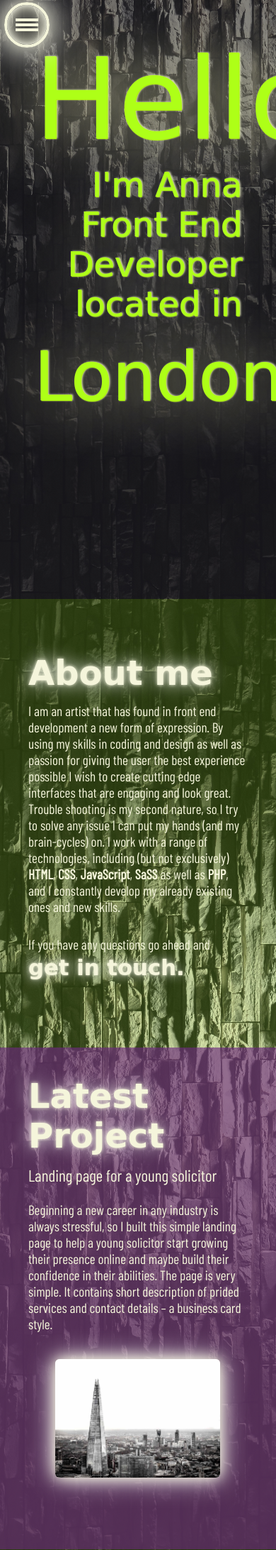
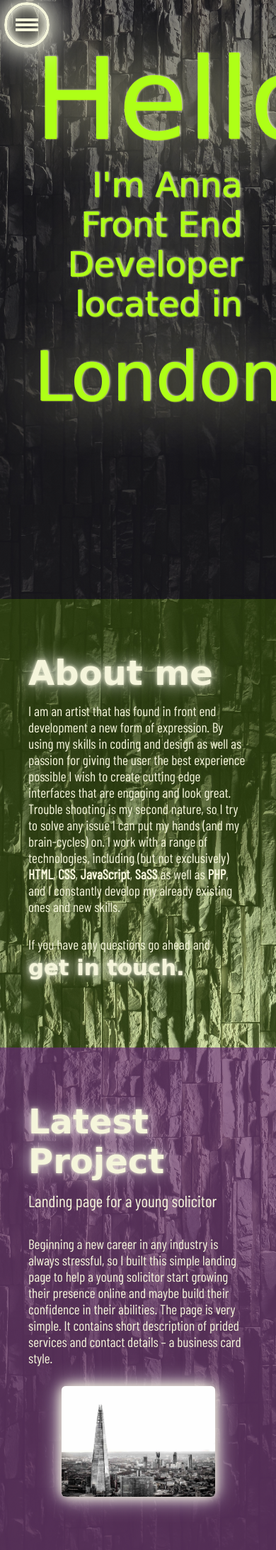
Before and after one commit to AnneCreeYates/portfolio-website, a PHP site: page / in a window 390 px wide; the page is wider, and only the part inside the window is pictured. Shown: the top 2184 px of that part at 71% size. Run offline with PHP 8.4, Linux system fonts and the light colour scheme; some web fonts are replaced.

Commit message:
in index.php: commented out the wrapper class - was messing up the grid layout; added the h1 class name and fixed quotation marks in project image class, added a commented out button for the future git hub link button; in about.scss: removed the unnecessary nesting with & and moved the properties up, removed grid-area from h1 - was obsolete; in work.scss: added the grid layout and media queries for 60em -- still need to do the 4K option

```diff
--- a/css/index.css
+++ b/css/index.css
@@ -197,18 +197,18 @@ body {
   grid-area: getInTouch__para;
 }
 @media (min-width: 40em) {
+  .about {
+    padding: 10vh 5vw;
+    grid-template-columns: repeat(2, 1fr);
+    grid-template-rows: max-content;
+    grid-template-areas: "image about__title " "image about__para " "image getInTouch__para ";
+  }
   .about img {
     display: flex;
     width: 40vw;
     height: auto;
     border-radius: 24px;
     margin: 0 auto;
-  }
-  .about {
-    padding: 10vh 5vw;
-    grid-template-columns: repeat(2, 1fr);
-    grid-template-rows: max-content;
-    grid-template-areas: "image about__title about__title" "image about__para about__para" "image getInTouch__para getInTouch__para";
   }
 }
 @media (min-width: 60em) {
@@ -229,7 +229,6 @@ body {
   color: rgb(245, 245, 219);
   margin-bottom: 0.3em;
   text-shadow: 0 0 0.1em rgb(245, 245, 219), 0 0 0.5em white;
-  grid-area: "about__title";
 }
 .about p, .about ul {
   color: rgb(245, 245, 219);
@@ -259,8 +258,51 @@ body {
   position: relative;
   width: 100vw;
   height: auto;
-  padding: 2.5em;
+  padding: 9vh 2.5em;
   background-color: rgba(116, 63, 116, 0.7);
+  grid-template-columns: 1fr;
+  grid-template-rows: auto;
+  grid-template-areas: "work" "work__project-title" "work__project-description" "work__project-image";
+}
+.work .work__header {
+  grid-area: work;
+}
+.work .work__project-title {
+  grid-area: work__project-title;
+}
+.work .work__project-description {
+  grid-area: work__project-description;
+}
+.work a {
+  grid-area: work__project-image;
+}
+@media (min-width: 60em) {
+  .work {
+    padding: 10vh;
+    grid-template-columns: repeat(3, 1fr);
+    grid-template-rows: 0.2fr min-content 1fr;
+    grid-template-areas: "work                         work__project-image work__project-image" "work__project-title          work__project-image work__project-image" "work__project-description    work__project-image work__project-image";
+  }
+  .work .work__project-image {
+    display: flex;
+    max-width: 45em;
+    height: auto;
+    width: 85%;
+  }
+  .work .work__header {
+    display: flex;
+    max-width: 25em;
+  }
+  .work .work__project-title {
+    display: flex;
+    margin-top: 0.3em;
+    max-width: 25em;
+  }
+  .work .work__project-description {
+    display: flex;
+    margin-top: 2em;
+    max-width: 25em;
+  }
 }
 .work h1 {
   font-family: "Zen Loop", cursive;
@@ -275,7 +317,7 @@ body {
   font-size: 1.2em;
   font-family: "Barlow Condensed", sans-serif;
   font-weight: 500;
-  margin-bottom: 1em;
+  margin-bottom: 1.5em;
   width: 100%;
   height: auto;
 }
@@ -285,9 +327,10 @@ body {
 }
 
 .work__project-image {
-  width: 75%;
+  display: flex;
+  width: 70%;
   height: auto;
-  margin: 2em;
+  margin: 0 auto;
   border-radius: 6px;
   box-shadow: inset 0 0 1em rgb(245, 245, 219), 0 0 1em rgb(245, 245, 219), inset 0 0 0.3em white, 0 0 2em white;
 }
--- a/index.php
+++ b/index.php
@@ -87,19 +87,17 @@
   </section>
 
   <section class="work">
-    <div class="work__wrapper">
-      <h1 id="work">Latest Project</h1>
+    <!-- <div class="work__wrapper"> -->
+      <h1 id="work" class = "work__header">Latest Project</h1>
       <h2 class = "work__project-title">Landing page for a young solicitor</h2>
-        <p class = "work__project-description">
-        Beginning a new career in any industry is always stressful, so I built this simple landing page to help a young solicitor start growing their presence online and maybe build their confidence in their abilities.
-The page is very simple. It contains short description of prided services and contact details – a business card style.
+        <p class = "work__project-description">Beginning a new career in any industry is always stressful, so I built this simple landing page to help a young solicitor start growing their presence online and maybe build their confidence in their abilities.
+The page is very simple. It contains short description of prided services and contact details – a business card style.</p>
+        <a href="http://solicitor-southkensington.rf.gd" target="_blank">
+            <img class = "work__project-image" src="imgs\the-shard-london-skyline2-forweb.jpg" alt="black and white London skyline featuring the Shard"/>
+        </a>
 
-          <a href="http://solicitor-southkensington.rf.gd" target="_blank">
-            <img class = work__project-image src="imgs\the-shard-london-skyline2-forweb.jpg" alt="black and white London skyline featuring the Shard"/>
-            <!--the jpg with the first glance of the website goes here-->
-          </a>
-        </p>
-    </div>
+        <!-- <button class = "github-repo__button" type = "button" >GitHub Repo</button> -->
+    <!-- </div> -->
   </section>
 
   <section class="contact">
--- a/sass_files/_about.scss
+++ b/sass_files/_about.scss
@@ -39,23 +39,20 @@
 
     @include modules.mq {
 
+        padding: 10vh 5vw;
+        grid-template-columns: repeat(2, 1fr);
+        grid-template-rows: max-content;
+        grid-template-areas:
+        "image about__title "
+        "image about__para "
+        "image getInTouch__para ";
+
         img {
             display: flex;
             width:40vw;
             height: auto;
             border-radius: 24px;
             margin: 0 auto;
-
-        }
-
-        & {
-            padding: 10vh 5vw;
-            grid-template-columns: repeat(2, 1fr);
-            grid-template-rows: max-content;
-            grid-template-areas:
-            "image about__title about__title"
-            "image about__para about__para"
-            "image getInTouch__para getInTouch__para";
 
         }
 
@@ -85,7 +82,6 @@
     h1 {
        @include modules.section-title;
        @include modules.neon-text;
-       grid-area: "about__title";
     }
 
     p, ul {
--- a/sass_files/_work.scss
+++ b/sass_files/_work.scss
@@ -6,8 +6,70 @@
     position:relative;
     width: 100vw;
     height: auto;
-    padding: 2.5em;
+    padding: 9vh 2.5em;
     background-color: rgba($color: variables.$primary-clr, $alpha: .7);
+    grid-template-columns: 1fr;
+    grid-template-rows: auto;
+    grid-template-areas:
+    "work"
+    "work__project-title"
+    "work__project-description"
+    "work__project-image";
+
+    .work__header {
+        grid-area: work;
+    }
+
+    .work__project-title {
+        grid-area: work__project-title;
+    }
+
+    .work__project-description {
+        grid-area: work__project-description;
+    }
+
+    a {
+        grid-area: work__project-image;
+    }
+
+
+    @include modules.mq (60em){
+        padding: 10vh;
+        grid-template-columns: repeat(3, 1fr);
+        grid-template-rows: 0.2fr min-content 1fr;
+        grid-template-areas:
+        "work                         work__project-image work__project-image"
+        "work__project-title          work__project-image work__project-image"
+        "work__project-description    work__project-image work__project-image";
+
+
+        .work__project-image {
+            display: flex;
+            max-width: 45em;
+            height: auto;
+            width: 85%;
+        }
+
+        .work__header {
+            display: flex;
+            max-width: 25em;
+
+        }
+
+        .work__project-title {
+            display: flex;
+            margin-top: 0.3em;
+            max-width: 25em;
+        }
+
+        .work__project-description {
+            display: flex;
+            margin-top: 2em;
+            max-width: 25em;
+        }
+
+
+    }
 
     h1 {
         @include modules.section-title;
@@ -20,7 +82,7 @@
     font-size: variables.$primary-font-size;
     font-family: variables.$primary-font;
     font-weight: 500;
-    margin-bottom: 1em;
+    margin-bottom: 1.5em;
     width: 100%;
     height: auto;
 }
@@ -30,9 +92,10 @@
 }
 
 .work__project-image {
-    width: 75%;
+    display: flex;
+    width: 70%;
     height: auto;
-    margin: 2em;
+    margin: 0 auto;
     border-radius: 6px;
 
     @include modules.neon-border;
```
